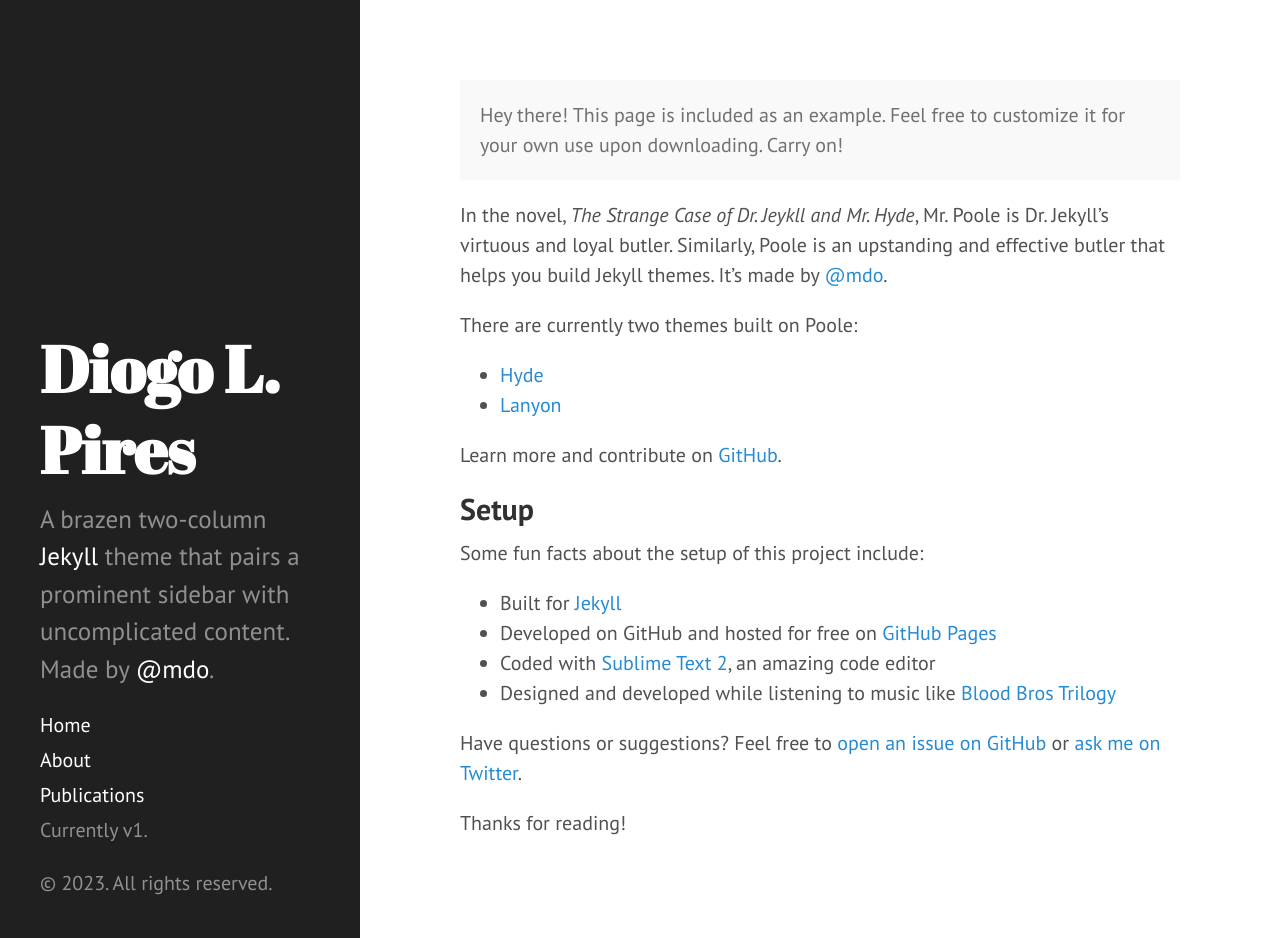
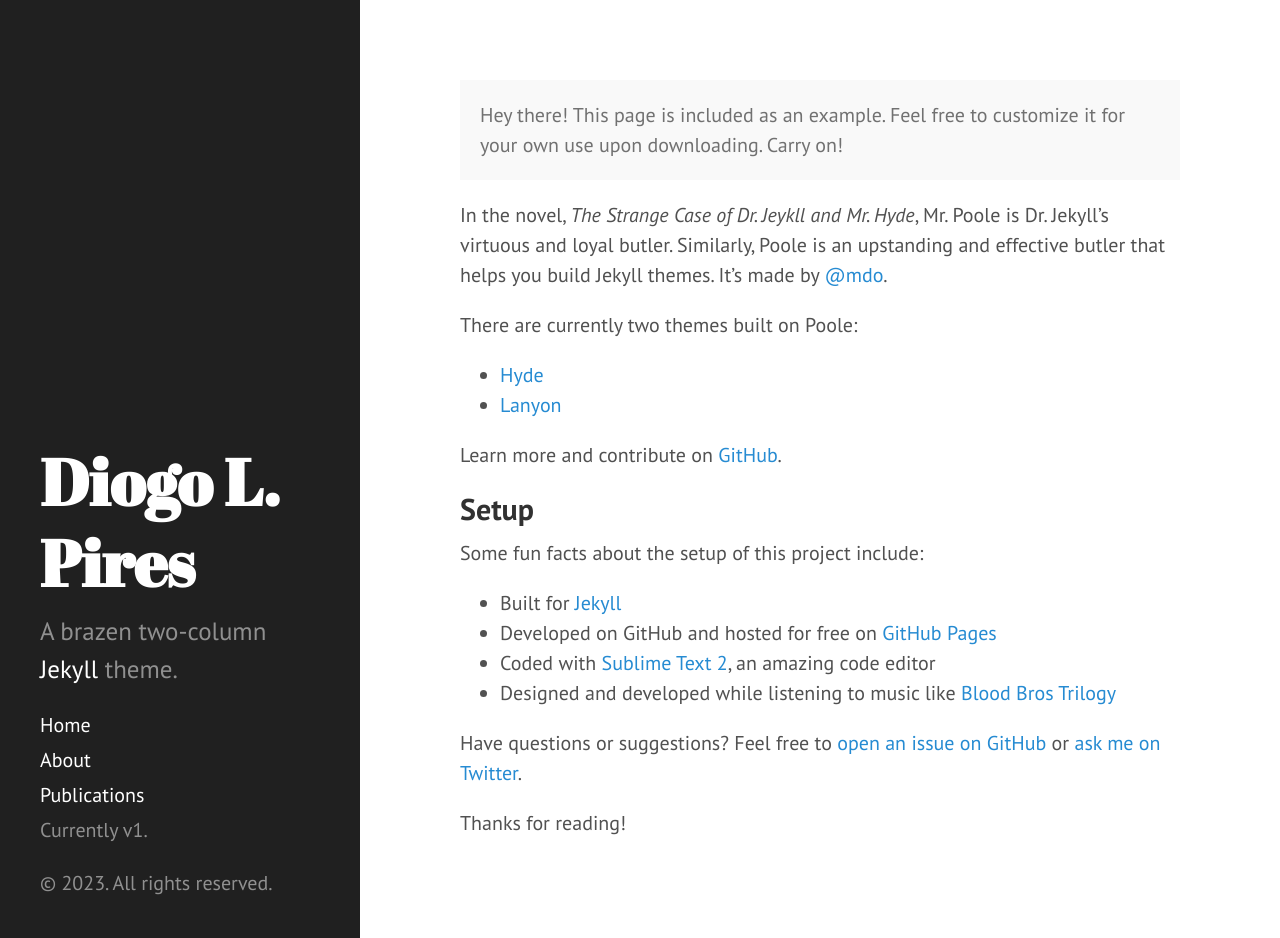
Before and after one commit to diogolpires/diogolpires.github.io, a Jekyll site: the page built from index.md, in a window 1280 px wide and 938 px high. Built offline with Jekyll 4.4.1, drawn with Linux system fonts in a browser that asks for light colours; Markdown is read by kramdown in place of the engine named in the settings.

Commit message:
Update _config.yml

```diff
--- a/_config.yml
+++ b/_config.yml
@@ -7,9 +7,10 @@
 
 # Setup
 title:            Diogo L. Pires
-tagline:          'A Jekyll theme'
-description:      'A brazen two-column <a href="http://jekyllrb.com" target="_blank">Jekyll</a> theme that pairs a prominent sidebar with uncomplicated content. Made by <a href="https://twitter.com/mdo" target="_blank">@mdo</a>.'
+tagline:          'Personal Website'
+description:      'A brazen two-column <a href="http://jekyllrb.com" target="_blank">Jekyll</a> theme.'
 url: "https://diogolpires.github.io"
+baseurl: ""
 
 author:
   name:           'Diogo L. Pires'
```
